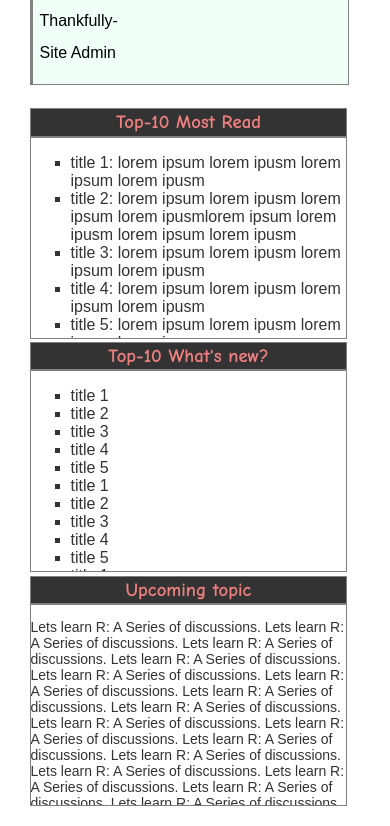
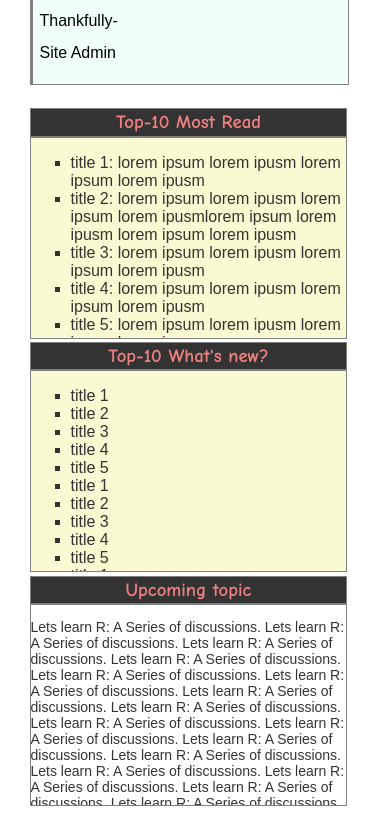
Before and after one commit to mahboob82/mahboob82.github.io, a plain HTML site: page index.html in a window 390 px wide. Shown: the part 1005-1831 px from the top of the page. Drawn offline with Linux system fonts and the light colour scheme.

Commit message:
initial commit

```diff
--- a/index.html
+++ b/index.html
@@ -129,7 +129,7 @@ aside h3 {
 
 aside.asidebox_text {
     min-width: 90%;
-    background-color: white;
+    background-color: lightgoldenrodyellow;
     float: left;
     border: 1px solid grey;
     font-family: Arial;
```
